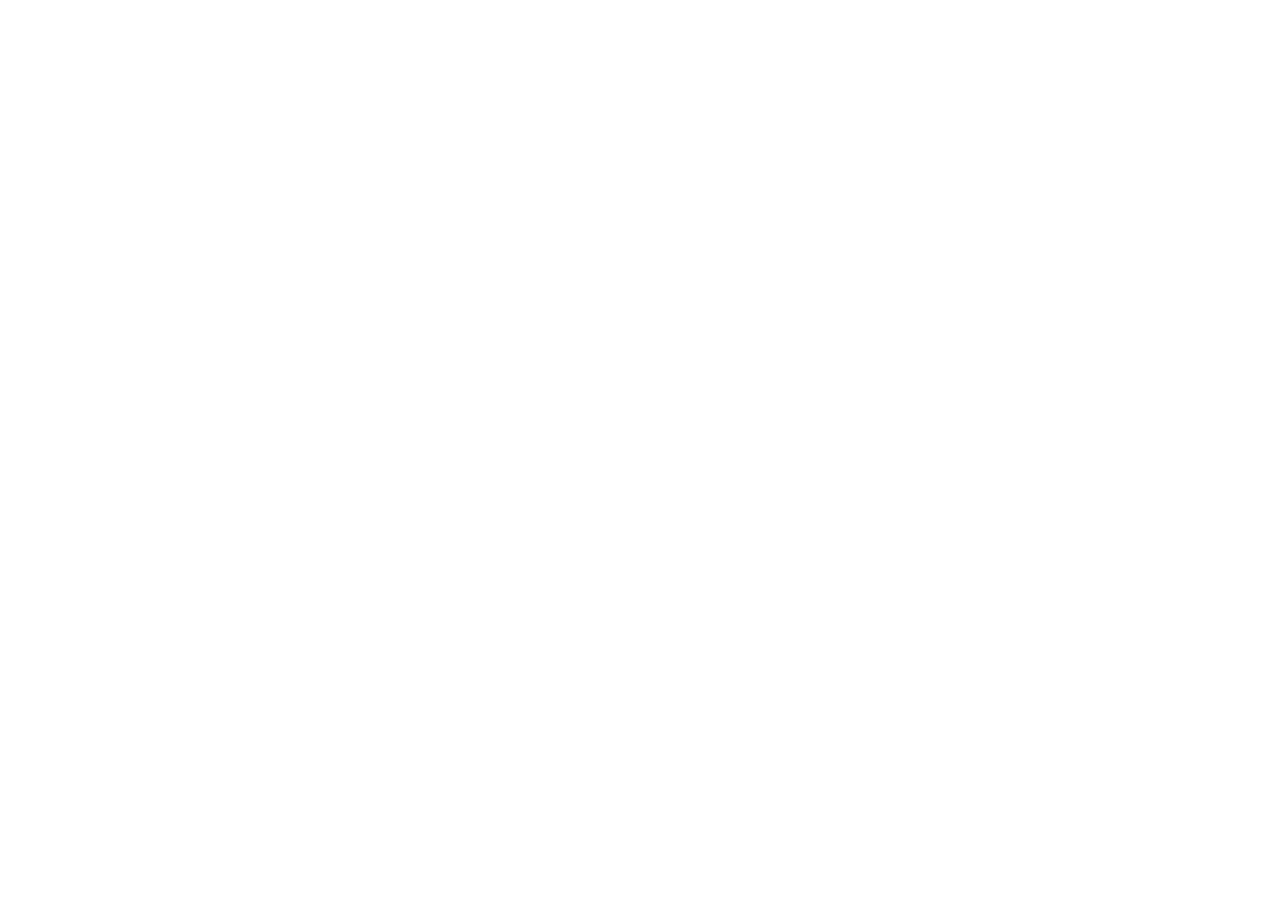
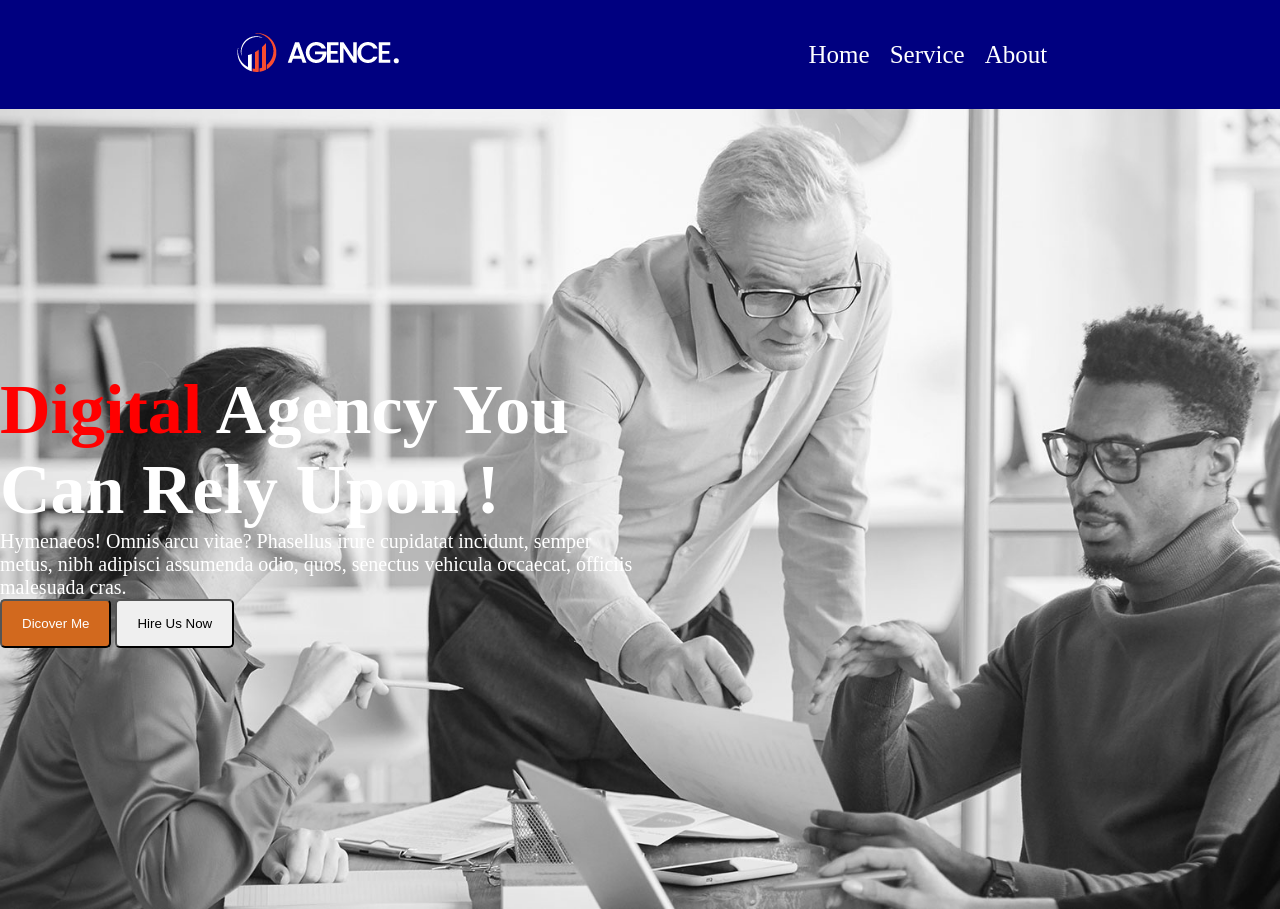
Before and after one commit to ebrahim20254/digital-agency-marketing, a plain HTML site: page index.html in a window 1280 px wide. Before the commit the page ends 800 px from the top, so only its background shows below. Drawn offline with Linux system fonts and the light colour scheme.

Commit message:
header section done

```diff
--- a/index.html
+++ b/index.html
@@ -8,7 +8,25 @@
 </head>
 <body>
     <header>
-
+        <div class="nav-title">
+            <div class="logo-img">
+                <img src="/asset/logo/logo.png" alt="">
+            </div>
+            <div class="list-title">
+                <li>Home</li>
+                <li>Service</li>
+                <li>About</li>
+            </div>
+        </div>
     </header>
+    <section class="banner-container">
+        <div class="banner-title">
+            <h1><span class="style-color">Digital</span> Agency You <br>
+                Can Rely Upon !</h1>
+                <p>Hymenaeos! Omnis arcu vitae? Phasellus irure cupidatat incidunt, semper metus, nibh adipisci assumenda odio, quos, senectus vehicula occaecat, officiis malesuada cras.</p>
+                <button class="btn-primary">Dicover Me</button>
+                <button>Hire Us Now</button>
+        </div>
+    </section>
 </body>
 </html>
--- a/style.css
+++ b/style.css
@@ -0,0 +1,57 @@
+*{
+    padding: 0;
+    margin: 0;
+}
+header{
+    background-color: navy;
+    padding: 15px;
+}
+.nav-title{
+    color: white;
+    padding: 15px;
+    display: flex;
+    align-items: center;
+    justify-content: space-around;
+}
+.list-title{
+    display: flex;
+    list-style: none;
+    gap: 20px;
+    font-size: 25px;
+    cursor: pointer;
+}
+.list-title:hover{
+    color:  yellowgreen;
+}
+/************* banner section start now  ***************/
+
+.banner-container{
+    height: 100vh;
+    width: 100%;
+    background-image: url('asset/image/background.jpg');
+    background-repeat: no-repeat;
+    background-size: cover;
+    display: flex;
+    align-items: center;
+    justify-content: center;
+}
+.style-color{
+    color: red;
+}
+.banner-title h1{
+    font-size: 70px;
+    color: white;
+}
+.banner-title p{
+  font-size: 20px;
+  width: 50%;
+  color:  white;
+}
+.banner-title button{
+    padding: 15px 20px 15px;
+    border-radius: 5px;
+}
+.btn-primary{
+  color: white;
+  background-color: chocolate;
+}
```
